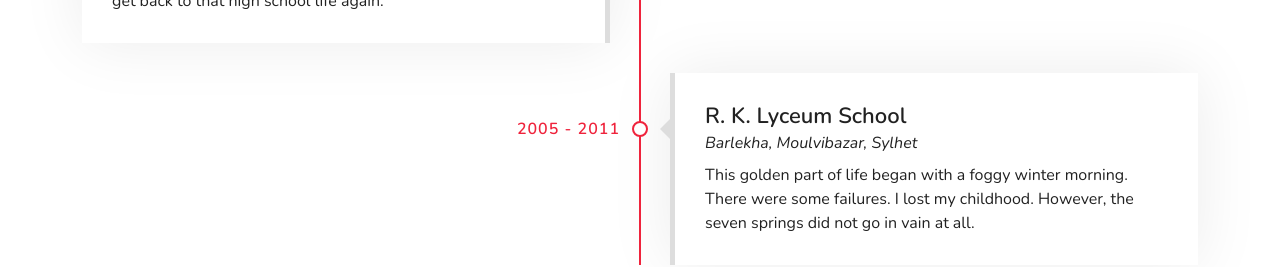
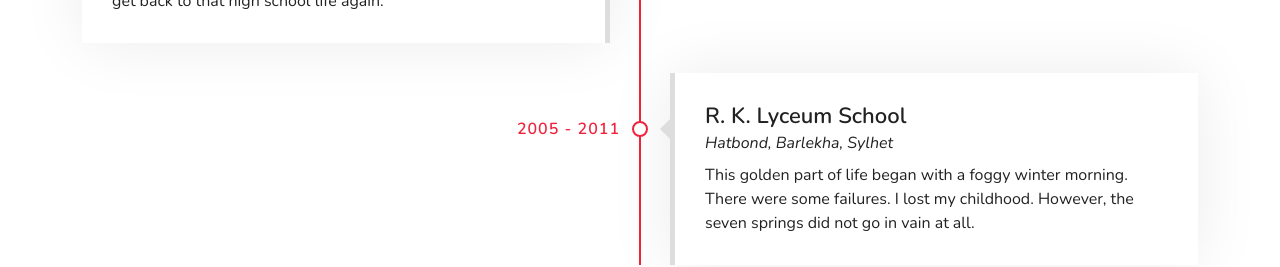
Before and after one commit to RifatMuhtasim/rifatmuhtasim.github.io, a React (Create React App) app: page / in a window 1280 px wide. Shown: the part 1660-1927 px from the top of the page. Built offline with nearby package versions, Linux system fonts and the light colour scheme.

Commit message:
second commit

```diff
--- a/package.json
+++ b/package.json
@@ -22,7 +22,7 @@
     "predeploy": "npm run build",
     "deploy": "gh-pages -d build",
     "start": "react-scripts start",
-    "build": "rm -rf ../../backend/rifatlab/build && react-scripts build && cp -r build ../../backend/rifatlab/build",
+    "build": "react-scripts build",
     "test": "react-scripts test",
     "eject": "react-scripts eject"
   },
--- a/src/templates/home/about.jsx
+++ b/src/templates/home/about.jsx
@@ -107,7 +107,7 @@ const Education = () => {
                         <div className="timeline-text">
                             <div className="timeline-date">2005 - 2011</div>
                             <h2>R. K. Lyceum School</h2>
-                            <h4>Barlekha, Moulvibazar, Sylhet</h4>
+                            <h4>Hatbond, Barlekha, Sylhet</h4>
                             <p>
                               This golden part of life began with a foggy winter morning. There were some failures. I lost my childhood. However, the seven springs did not go in vain at all.
                             </p>
```
